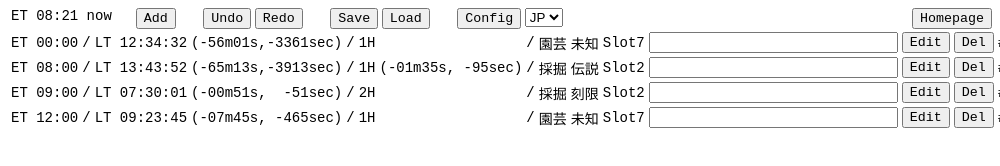
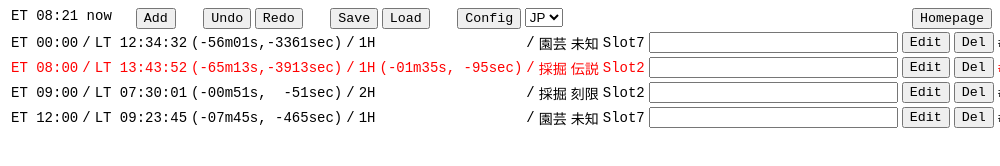
Before and after one commit to quercus2011/eorclock, an Electron app: page index.html in a window 1000 px wide. Shown: the top 166 px of the page. Drawn offline with Linux system fonts and the light colour scheme.

Commit message:
Update the sample HTML

```diff
--- a/index.html
+++ b/index.html
@@ -21,6 +21,9 @@
       }
       #buttonForHomepage {
         float: right;
+      }
+      .active {
+        color: Red;
       }
     </style>
   </head>
@@ -57,7 +60,7 @@
           <td class="del"><button class="buttonForDel">Del</button></td>
           <td class="label">#00</td>
         </tr>
-        <tr>
+        <tr class="active">
           <td class="subject">ET 08:00</td>
           <td class="separator">/</td>
           <td class="localtime" data-milliseconds="34567890">LT 13:43:52</td>
```
